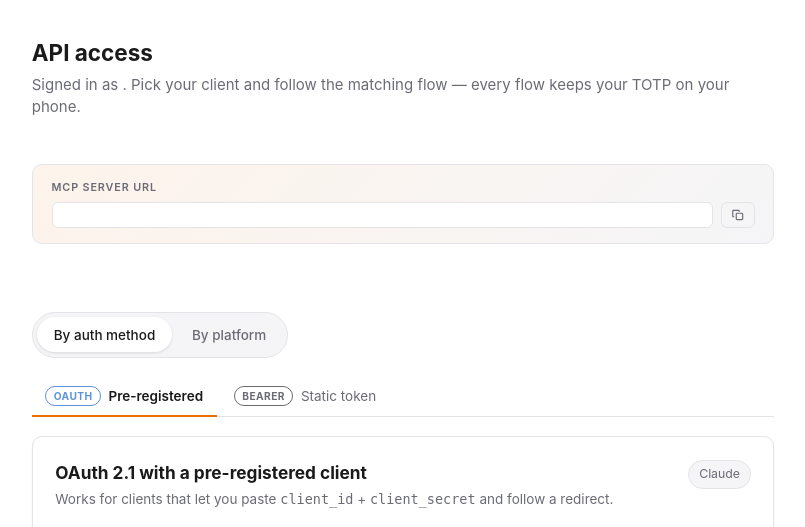
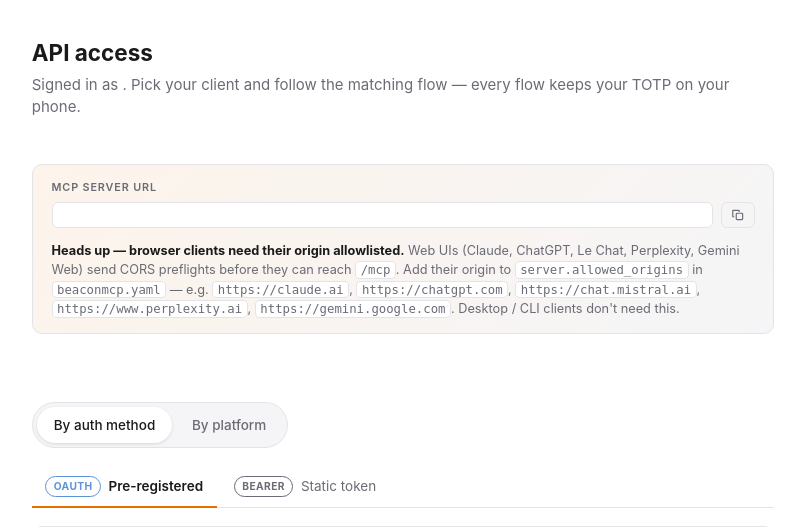
Before and after one commit to Showdown76py/BeaconMCP, a Python web app: template src/beaconmcp/dashboard/templates/tokens.html in a window 1280 px wide. Shown: the top 527 px of the page, without its empty margins (237-1042 px from the left). Run offline with Jinja, Linux system fonts and the light colour scheme; the template is opened without the code that fills it, so the values that code supplies are empty.

Commit message:
Mistral Le Chat: correct menu path, prefer OAuth DCR, document CORS allowlist
- Le Chat menu path is Intelligence -> Connecteurs -> Ajouter un
  connecteur -> Connecteur MCP personnalisé (not Settings -> Connectors).
- Le Chat supports OAuth 2.1 via auto-detection, so it joins ChatGPT /
  Perplexity / OpenCode on the DCR path when allow_dynamic_registration
  is on. Keeps bearer as a fallback.
- Every browser MCP client needs its origin in server.allowed_origins —
  made that explicit in the tokens page hero, docs/clients.md, the
  README, and beaconmcp.yaml.example (which now lists chatgpt.com,
  chat.mistral.ai, perplexity.ai alongside claude.ai and gemini).

Co-Authored-By: Claude Opus 4.7 (1M context) <noreply@anthropic.com>

```diff
--- a/src/beaconmcp/dashboard/static/app.css
+++ b/src/beaconmcp/dashboard/static/app.css
@@ -1270,6 +1270,20 @@ a.sidebar-link { cursor: pointer; }
   border: 1px solid var(--border);
   border-radius: var(--radius-sm);
 }
+.mcp-endpoint-hero-note {
+  margin: 0.85rem 0 0;
+  font-size: 0.85rem;
+  line-height: 1.5;
+  color: var(--fg-muted);
+}
+.mcp-endpoint-hero-note strong { color: var(--fg); }
+.mcp-endpoint-hero-note code {
+  font-size: 0.82rem;
+  padding: 0.05rem 0.3rem;
+  background: var(--bg);
+  border: 1px solid var(--border);
+  border-radius: 4px;
+}
 
 /* Outer view switch (Method / Platform) */
 .views { margin-top: 1.5rem; position: relative; }
--- a/src/beaconmcp/dashboard/templates/tokens.html
+++ b/src/beaconmcp/dashboard/templates/tokens.html
@@ -27,6 +27,16 @@
         <svg width="14" height="14"><use href="#i-copy"/></svg>
       </button>
     </div>
+    <p class="mcp-endpoint-hero-note">
+      <strong>Heads up — browser clients need their origin allowlisted.</strong>
+      Web UIs (Claude, ChatGPT, Le Chat, Perplexity, Gemini Web) send CORS
+      preflights before they can reach <code>/mcp</code>. Add their origin
+      to <code>server.allowed_origins</code> in <code>beaconmcp.yaml</code>
+      — e.g. <code>https://claude.ai</code>, <code>https://chatgpt.com</code>,
+      <code>https://chat.mistral.ai</code>, <code>https://www.perplexity.ai</code>,
+      <code>https://gemini.google.com</code>. Desktop / CLI clients don't
+      need this.
+    </p>
   </section>
 
   <div class="views">
@@ -97,8 +107,9 @@
             </div>
             <div class="card-logos">
               <span class="logo-pill">ChatGPT</span>
+              <span class="logo-pill">Mistral</span>
+              <span class="logo-pill">Perplexity</span>
               <span class="logo-pill">OpenCode</span>
-              <span class="logo-pill">Perplexity</span>
             </div>
           </header>
           <p>
@@ -440,6 +451,7 @@
           <header class="card-head">
             <div class="card-title">
               <h2>Mistral</h2>
+              <span class="method-tag method-tag-dcr">OAuth + DCR</span>
               <span class="method-tag method-tag-bearer">Bearer</span>
             </div>
           </header>
@@ -450,12 +462,21 @@
             <label for="mi-vibe" class="sub-tab">Vibe</label>
           </nav>
           <div class="sub-panel" data-sub="mi-lechat">
-            <p>In Le Chat: <em>Settings → Connectors → Add custom MCP server</em>.</p>
+            <p>In Le Chat: <em>Intelligence → Connecteurs → Ajouter un connecteur → Connecteur MCP personnalisé</em>. Le Chat auto-detects the auth method from the server's <code>.well-known</code> metadata.</p>
+            {% if dcr_enabled %}
+            <p><strong>Recommended — OAuth 2.1 (with DCR):</strong></p>
+            <ol class="steps">
+              <li>Mint a connector URL from <a href="/app/connectors">OAuth connectors</a>.</li>
+              <li>Paste the <code>/mcp/c/&lt;slug&gt;</code> URL as the connection server.</li>
+              <li>Le Chat detects OAuth, runs DCR, and redirects you to BeaconMCP's authorization page — type your TOTP.</li>
+            </ol>
+            <p><strong>Alternative — Bearer:</strong></p>
+            {% endif %}
             <ul>
               <li>URL: <code>{{ mcp_url }}</code></li>
-              <li>Authentication: <em>Bearer token</em> → paste <code>&lt;token&gt;</code></li>
+              <li>Authentication: <em>Bearer token</em> → paste a token minted from the bearer tab.</li>
             </ul>
-            <p class="muted small">Custom connectors are on Le Chat Pro / Enterprise plans; on the free tier the panel may be hidden.</p>
+            <p class="muted small">Custom connectors are on Le Chat Pro / Enterprise plans; on the free tier the panel may be hidden. <strong>Add <code>https://chat.mistral.ai</code> to <code>server.allowed_origins</code> in <code>beaconmcp.yaml</code></strong> so the browser's CORS preflight succeeds.</p>
           </div>
           <div class="sub-panel" data-sub="mi-vibe">
             <p>Mistral Vibe reads MCP servers from <code>./.vibe/config.toml</code> (per-project) or <code>~/.vibe/config.toml</code> (global). The config is <strong>TOML</strong>, not JSON.</p>
```
Also changed, not shown: docs/clients.md (+36 -4 lines), README.md, 1 other file.
